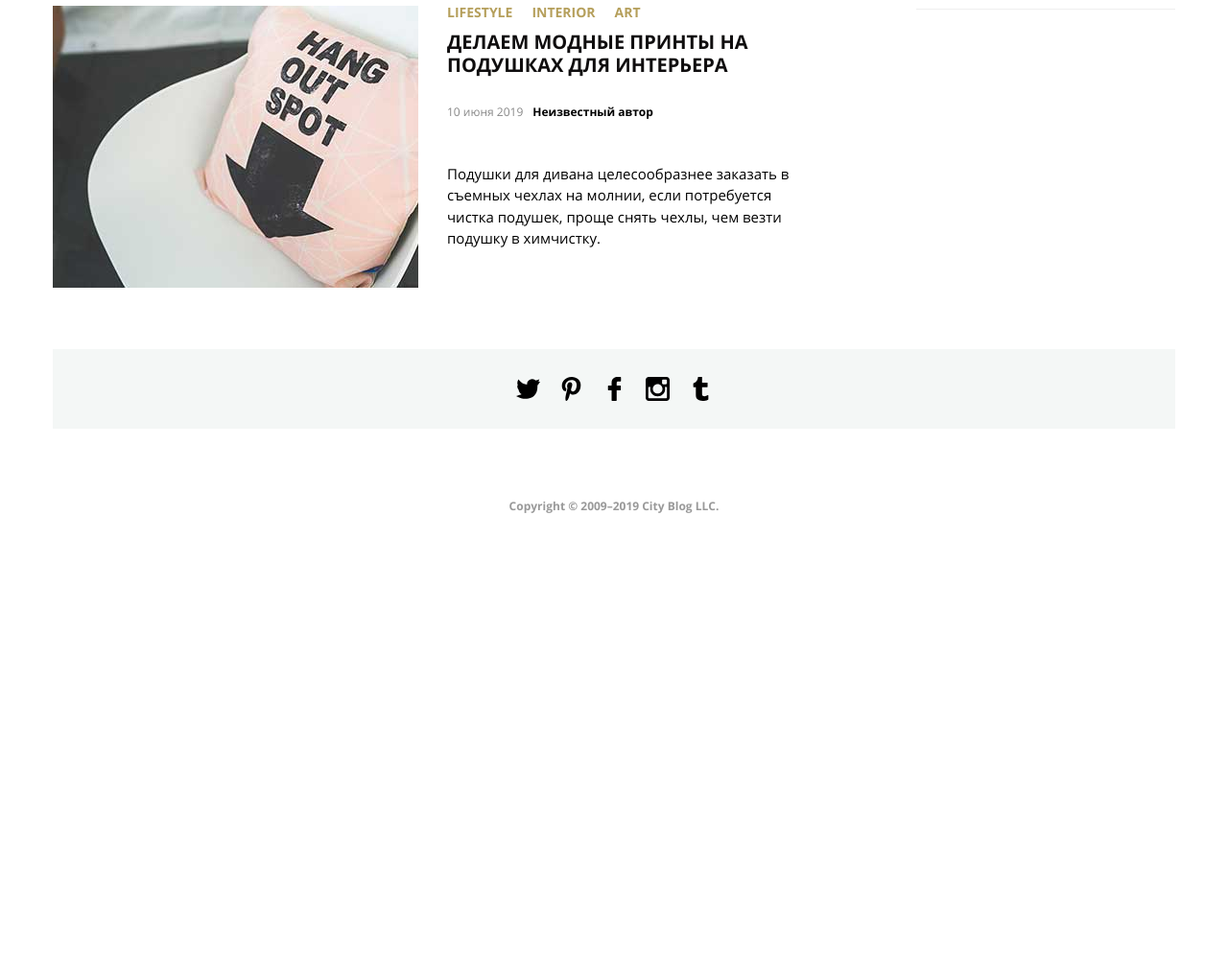
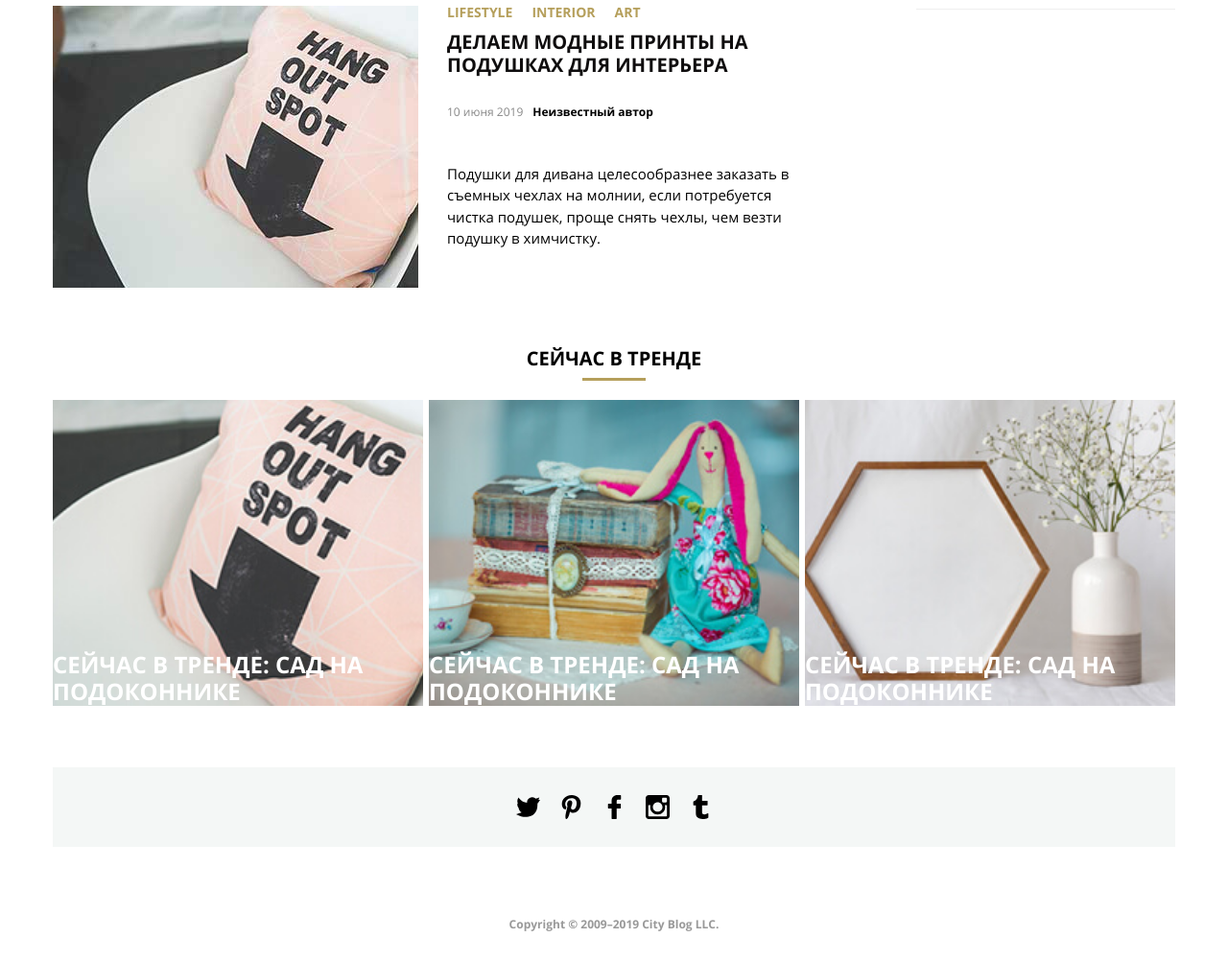
Before and after one commit to Samidjin/CW2, a plain HTML site: page index.html in a window 1280 px wide. Shown: the part 2358-3360 px from the top of the page at 96% size. Before the commit the page ends 2924 px from the top, so only its background shows below. Drawn offline with Linux system fonts and the light colour scheme; files whose address does not match are found by name.

Commit message:
добавлена секция "shop", дорабатывается

```diff
--- a/css/style.css
+++ b/css/style.css
@@ -203,6 +203,7 @@
   padding: 64px 15px 0;
   display: flex;
   justify-content: space-between;
+  flex-wrap: wrap;
 }
 
 .main {
@@ -477,6 +478,79 @@
   font-size: 12px;
 }
 
+/* shop group */
+
+.shop {
+  display: flex;
+  flex-direction: column;
+  gap: 20px;
+  margin-top: 64px;
+}
+
+.shop .top {
+  font-size: 20px;
+}
+
+.shop-container {
+  display: flex;
+  justify-content: space-between;
+  gap: 4px;
+}
+
+.shop-item_1 {
+  background-image: url("../images/img/shop-item-desk1.jpg");
+}
+
+.shop-item_2 {
+  background-image: url("../images/img/shop-item-desk2.jpg");
+}
+
+.shop-item_3 {
+  background-image: url("../images/img/shop-item-desk3.jpg");
+}
+
+.shop-item {
+  background-repeat: no-repeat;
+  background-position: center 0;
+  background-size: cover;
+  background-color: #000000;
+  position: relative;
+  z-index: 0;
+  width: 33%;
+  height: 319px;
+  display: flex;
+  align-items: flex-end;
+}
+
+.shop-item-post {
+  border: #b59f5b solid 2px;
+  margin: 5px;
+  padding: 40px 35px;
+}
+
+.trend-tag {
+  list-style: none;
+  margin-top: -3px;
+  margin-bottom: 10px;
+  display: flex;
+  gap: 20px;
+}
+
+.shop-item-tag-link {
+  text-decoration: none;
+  font-family: open-sans-b, sans-serif;
+  text-transform: uppercase;
+  color: #b59f5b;
+  font-size: 14px;
+}
+
+.shop-item-link {
+  text-decoration: none;
+  color: #ffffff;
+  font-family: open-sans-b, sans-serif;
+  text-transform: uppercase;
+}
+
 /* footer group */
 
 .footer {
--- a/index.html
+++ b/index.html
@@ -556,6 +556,41 @@
             </ul>
           </section>
         </aside>
+
+        <section class="shop">
+          <h3 class="top">Сейчас в тренде</h3>
+          <div class="shop-container">
+            <article class="shop-item shop-item_1">
+              <div class="trend-description">
+                <h2 class="trend-name">
+                  <a class="trend-link" href="#0"
+                    >сейчас в тренде: сад на подоконнике</a
+                  >
+                </h2>
+              </div>
+            </article>
+
+            <article class="shop-item shop-item_2">
+              <div class="trend-description">
+                <h2 class="trend-name">
+                  <a class="trend-link" href="#0"
+                    >сейчас в тренде: сад на подоконнике</a
+                  >
+                </h2>
+              </div>
+            </article>
+
+            <article class="shop-item shop-item_3">
+              <div class="trend-description">
+                <h2 class="trend-name">
+                  <a class="trend-link" href="#0"
+                    >сейчас в тренде: сад на подоконнике</a
+                  >
+                </h2>
+              </div>
+            </article>
+          </div>
+        </section>
       </div>
 
       <footer class="footer">
```
